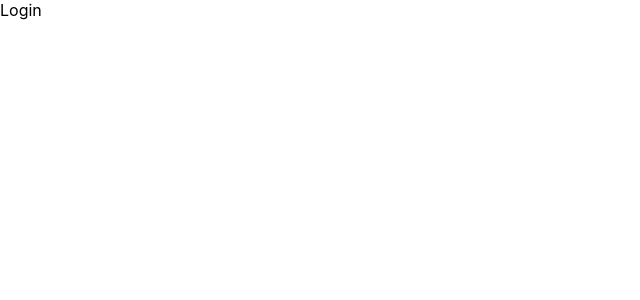
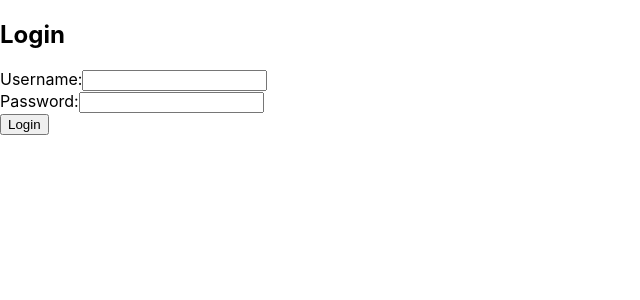
Before and after one commit to rrizvi3/4353Group9, a React (Create React App) app: page /login in a window 1280 px wide. Shown: the top 300 px of the page, without its empty margins (0-640 px from the left). Built offline with nearby package versions, Linux system fonts and the light colour scheme.

Commit message:
added login, registration pages
.

```diff
--- a/src/pages/Login.jsx
+++ b/src/pages/Login.jsx
@@ -1,3 +1,60 @@
-export default function Login() {
-  return <div>Login</div>;
-}
+import React, { useState } from 'react';
+
+const Login = () => {
+  const [username, setUsername] = useState('');
+  const [password, setPassword] = useState('');
+
+  const handleUsernameChange = (e) => {
+    setUsername(e.target.value);
+  };
+
+  const handlePasswordChange = (e) => {
+    setPassword(e.target.value);
+  };
+
+  const handleSubmit = (e) => {
+    e.preventDefault();
+
+    // Here, you can add code to validate the username and password,
+    // and perform authentication (e.g., send a request to an API).
+
+    // For demonstration purposes, we'll simply log the credentials for now.
+    console.log('Username:', username);
+    console.log('Password:', password);
+
+    // You can redirect the user to a dashboard or another page upon successful login.
+  };
+
+  return (
+    <div className="login-container">
+      <h2>Login</h2>
+      <form onSubmit={handleSubmit}>
+        <div className="form-group">
+          <label htmlFor="username">Username:</label>
+          <input
+            type="text"
+            id="username"
+            name="username"
+            value={username}
+            onChange={handleUsernameChange}
+            required
+          />
+        </div>
+        <div className="form-group">
+          <label htmlFor="password">Password:</label>
+          <input
+            type="password"
+            id="password"
+            name="password"
+            value={password}
+            onChange={handlePasswordChange}
+            required
+          />
+        </div>
+        <button type="submit">Login</button>
+      </form>
+    </div>
+  );
+};
+
+export default Login;
--- a/src/pages/Register.jsx
+++ b/src/pages/Register.jsx
@@ -1,3 +1,58 @@
-export default function Register() {
-  return <div>Register</div>;
-}
+import React, { useState } from 'react';
+
+const Register = () => {
+  const [username, setUsername] = useState('');
+  const [password, setPassword] = useState('');
+
+  const handleUsernameChange = (e) => {
+    setUsername(e.target.value);
+  };
+
+  const handlePasswordChange = (e) => {
+    setPassword(e.target.value);
+  };
+
+  const handleSubmit = (e) => {
+    e.preventDefault();
+
+    // Here, you can add code to send the registration data to the server for user creation.
+    // You may also want to add validation and error handling.
+
+    // For demonstration purposes, we'll log the registration data for now.
+    console.log('Username:', username);
+    console.log('Password:', password);
+
+    // After successful registration, you can redirect the user to the login page or another page.
+  };
+
+  return (
+    <div className="registration-container">
+      <h2>Registration</h2>
+      <form onSubmit={handleSubmit}>
+        <div className="form-group">
+          <label htmlFor="username">Username:</label>
+          <input
+            type="text"
+            id="username"
+            value={username}
+            onChange={handleUsernameChange}
+            required
+          />
+        </div>
+        <div className="form-group">
+          <label htmlFor="password">Password:</label>
+          <input
+            type="password"
+            id="password"
+            value={password}
+            onChange={handlePasswordChange}
+            required
+          />
+        </div>
+        <button type="submit">Register</button>
+      </form>
+    </div>
+  );
+};
+
+export default Register;
```
